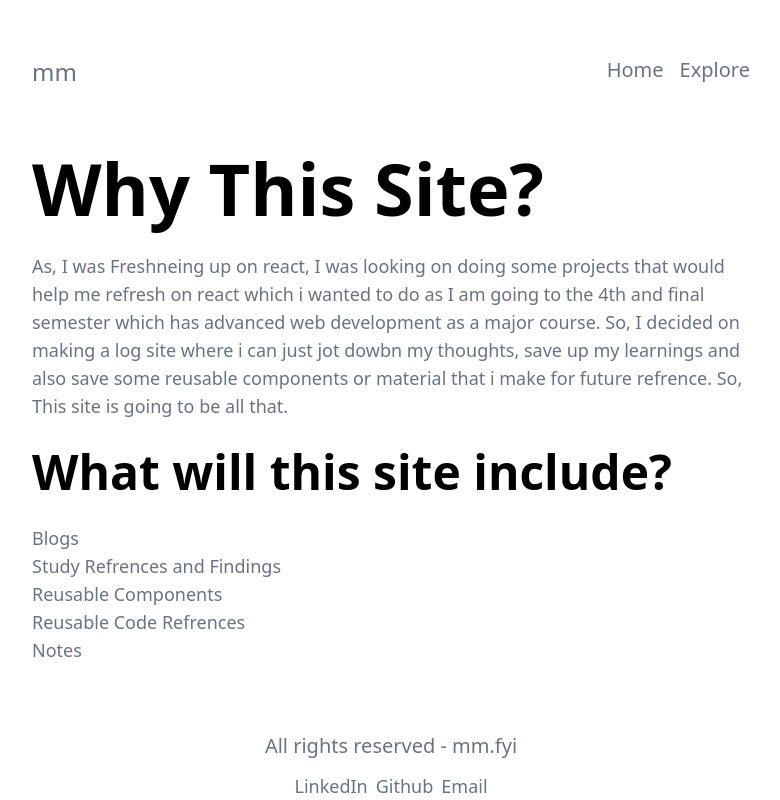
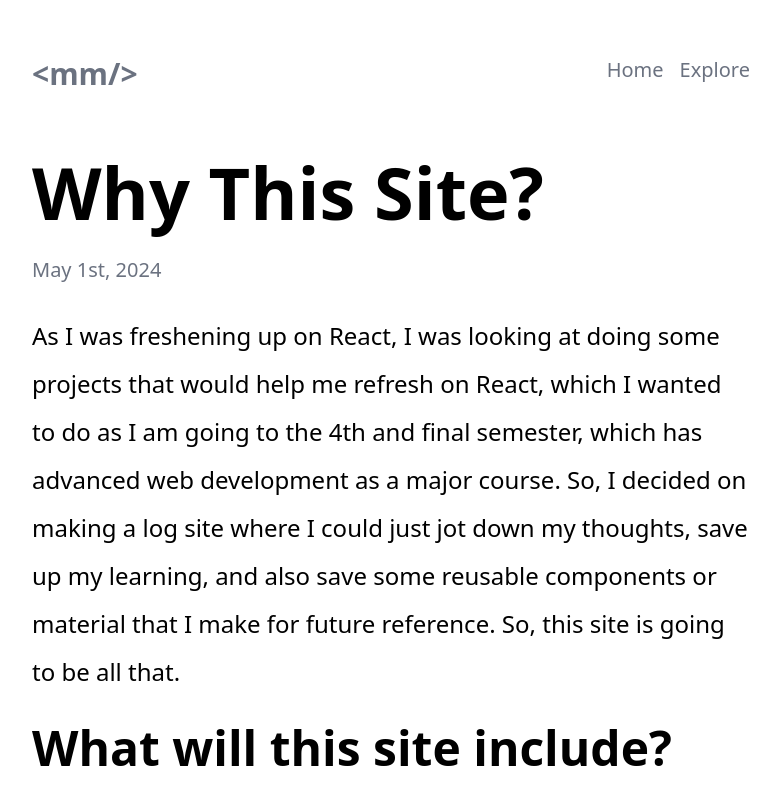
Before and after one commit to Mahib09/Blog_Site, a React (Vite) app: page /Whythissite in a window 1280 px wide. Shown: the top 800 px of the page, without its empty margins (249-1029 px from the left). Built offline with nearby package versions, Linux system fonts and the light colour scheme.

Commit message:
logo changes

```diff
--- a/src/Pages/Home.jsx
+++ b/src/Pages/Home.jsx
@@ -3,7 +3,7 @@ export function Home() {
   return (
     <div className="container">
       <h1 className="text-8xl pt-16">mahib.log</h1>
-      <p className="text-xl text-gray-500 pt-5 mb-16">
+      <p className="text-xl text-gray-500 pt-5 mb-10">
         Study Materials, Findings, Reusable Components, Blogs and everything in
         between.
       </p>
--- a/src/Pages/Whythissite.jsx
+++ b/src/Pages/Whythissite.jsx
@@ -3,14 +3,15 @@ export function Whythissite() {
     <div className="container">
       <div className="mt-16">
         <h1>Why This Site?</h1>
+        <p className="text-xl text-gray-500">May 1st, 2024</p>
         <p>
-          As, I was Freshneing up on react, I was looking on doing some projects
-          that would help me refresh on react which i wanted to do as I am going
-          to the 4th and final semester which has advanced web development as a
-          major course. So, I decided on making a log site where i can just jot
-          dowbn my thoughts, save up my learnings and also save some reusable
-          components or material that i make for future refrence. So, This site
-          is going to be all that.
+          As I was freshening up on React, I was looking at doing some projects
+          that would help me refresh on React, which I wanted to do as I am
+          going to the 4th and final semester, which has advanced web
+          development as a major course. So, I decided on making a log site
+          where I could just jot down my thoughts, save up my learning, and also
+          save some reusable components or material that I make for future
+          reference. So, this site is going to be all that.
         </p>
         <h2>What will this site include?</h2>
         <p>
--- a/src/components/Header.jsx
+++ b/src/components/Header.jsx
@@ -1,10 +1,13 @@
 import { Link } from "react-router-dom";
-
+let logo = "<mm/>";
 export function Header() {
   return (
     <div className="flex gap-4 container">
-      <Link to="/" className="text-2xl text-gray-500 hover:text-black">
-        mm
+      <Link
+        to="/"
+        className="text-3xl font-bold text-gray-500 hover:text-black"
+      >
+        {logo}
       </Link>
       <Link to="/" className="text-xl ml-auto text-gray-500 hover:text-black">
         Home
--- a/src/components/TitleCard.jsx
+++ b/src/components/TitleCard.jsx
@@ -4,7 +4,7 @@ export function TitleCard(props) {
   return (
     <Link to={props.to}>
       <div className="h-16 flex flex-wrap gap-3 content-center group cursor-pointer">
-        <p className="text-2xl self-center p-2">{props.title}</p>
+        <p className="self-center p-2 pt-0">{props.title}</p>
         <p className="p-2 ml-auto text-xl text-gray-500 group-hover:text-black transition ease-in-out delay-25 self-center cursor-pointer ">
           {props.dateCreated}
         </p>
--- a/src/index.css
+++ b/src/index.css
@@ -11,8 +11,9 @@
     @apply font-extrabold;
   }
   p {
-    @apply text-lg;
-    @apply text-gray-500;
+    @apply text-2xl;
+    @apply leading-loose;
+    @apply text-black;
     @apply mt-7;
   }
   h2 {
```
